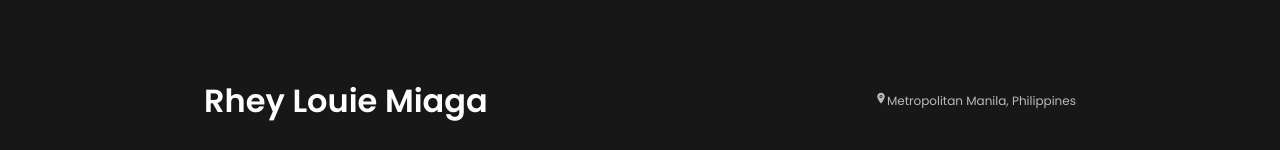
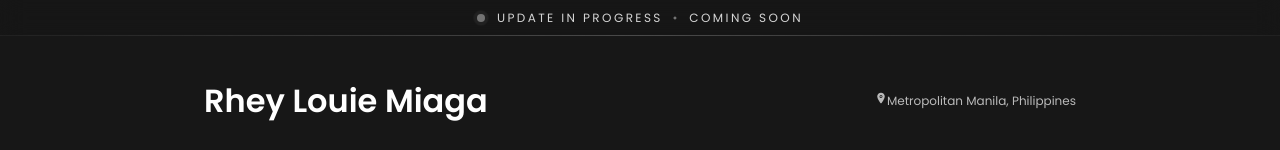
Before and after one commit to rheymiaga/Portfolio, a React (Vite) app in the folder frontend/: page / in a window 1280 px wide. Shown: the top 150 px of the page. Built offline with nearby package versions, Linux system fonts and the light colour scheme; no server answers.

Commit message:
chore: add temporary maintenance banner for upcoming updates

```diff
--- a/frontend/src/components/sections/About/AboutSection.tsx
+++ b/frontend/src/components/sections/About/AboutSection.tsx
@@ -88,7 +88,7 @@ export const AboutSection = () => {
             />
             <motion.div
                 className={`relative z-10 bg-neutral-900/90 backdrop-blur-xl rounded-xl shadow-[0_50px_100px_-20px_rgba(0,0,0,0.8)] border border-neutral-700/50 overflow-hidden font-mono
-                ${maximize ? "w-40 h-28 sm:w-56 sm:h-36" : "w-[92%] sm:w-[85%] md:w-162.5 h-76 md:h-112.5"}`}
+                ${maximize ? "w-40 h-28 sm:w-56 sm:h-36" : "w-[94%] sm:w-[85%] md:w-162.5 h-76 md:h-112.5"}`}
                 style={{
                     rotateX: cardRotateX,
                     rotateY: cardRotateY,
--- a/frontend/src/components/ui/buttons/terminalBtns.tsx
+++ /dev/null
@@ -1,30 +0,0 @@
-interface TerminalBtnsProps {
-    setShowLive: React.Dispatch<React.SetStateAction<boolean>>;
-    setOutput: React.Dispatch<React.SetStateAction<React.ReactNode | null>>;
-    handleRunCode: () => void;
-}
-
-export const TerminalBtns: React.FC<TerminalBtnsProps> = ({ setShowLive, setOutput, handleRunCode }) => {
-    return (
-        <>
-            <button
-            title="Click to run live server"
-                onClick={() => {
-                    setShowLive(true);
-                    handleRunCode();
-                }}
-                className="text-neutral-400 hover:bg-neutral-600 px-2 py-1 rounded text-xs"
-            >
-                Go Live
-            </button>
-
-            <button
-            title="Hide Panel"
-                onClick={() => setOutput(null)}
-                className="text-neutral-400 hover:bg-neutral-600 rounded-lg font-bold px-2"
-            >
-                ✕
-            </button>
-        </>
-    );
-};
--- a/frontend/src/components/ui/modals/terminalModal.tsx
+++ b/frontend/src/components/ui/modals/terminalModal.tsx
@@ -1,4 +1,4 @@
-import { TerminalBtns } from "../buttons/terminalBtns";
+import { FiRadio } from "react-icons/fi";
 
 interface TerminalModalProps {
     output: React.ReactNode | null;
@@ -17,16 +17,28 @@ export const TerminalModal: React.FC<TerminalModalProps> = ({
 }) => {
     return (
         <>
-            {output && (
-                <div className="fixed bottom-0 w-full left-0 bg-black text-green-400 font-mono text-sm h-28 border-t border-neutral-700">
-                    <div className="flex justify-between items-center bg-neutral-900 px-2 py-1 text-xs text-neutral-300 border-b border-neutral-700">
-                        <span>Terminal</span>
+            <div className={`fixed bottom-0 w-full left-0 bg-neutral-950 text-green-400 font-mono text-sm ${output ? "h-32" : "h-8"} border-t border-neutral-700`}>
+                <div className="flex justify-between items-center bg-neutral-950 px-2 py-1 text-xs text-neutral-300 border-b border-neutral-900">
+                    <span>{output ? "OUTPUT" : "TERMINAL"}</span>
                     <div className="flex gap-2">
-                            <TerminalBtns
-                                setShowLive={setShowLive}
-                                setOutput={setOutput}
-                                handleRunCode={handleRunCode}
-                            />
+                        <button
+                            title="Click to run live server"
+                            onClick={() => {
+                                setShowLive(true);
+                                handleRunCode();
+                            }}
+                            className="flex gap-1 items-center text-neutral-400 hover:bg-neutral-600 px-2 py-1 rounded text-xs"
+                        >
+                            <FiRadio /> Go Live
+                        </button>
+
+                        <button
+                            title="Hide Panel"
+                            onClick={() => setOutput(null)}
+                            className={`text-neutral-400 ${output ? 'inline' : 'hidden'} hover:bg-neutral-600 rounded-lg font-bold px-2`}
+                        >
+                            ✕
+                        </button>
                     </div>
                 </div>
                 <div className="p-2 overflow-y-auto h-20">
@@ -35,7 +47,6 @@ export const TerminalModal: React.FC<TerminalModalProps> = ({
                     <span className="animate-pulse">...|</span>
                 </div>
             </div>
-            )}
         </>
     );
 };
--- a/frontend/src/pages/Portfolio.tsx
+++ b/frontend/src/pages/Portfolio.tsx
@@ -22,6 +22,20 @@ export const Portfolio = ({ user, error }: PortfolioProps) => {
     return (
 
         <>
+            <div className="fixed top-0 left-0 w-full z-9999 overflow-hidden">
+                <div className="absolute inset-0 bg-neutral-900/60 backdrop-blur-md border-b border-white/5" />
+                <div className="absolute bottom-0 left-0 h-px w-full bg-linear-to-r from-transparent via-neutral-500/50 to-transparent" />
+                <div className="relative flex items-center justify-center gap-3 py-2.5 px-4">
+                    <span className="relative flex h-2 w-2">
+                        <span className="animate-ping absolute inline-flex h-full w-full rounded-full bg-neutral-400 opacity-75"></span>
+                        <span className="relative inline-flex rounded-full h-2 w-2 bg-neutral-500"></span>
+                    </span>
+
+                    <h3 className="text-[10px] md:text-xs text-neutral-300 poppins font-medium tracking-[0.2em] uppercase">
+                        Update in Progress <span className="text-neutral-500 mx-1">•</span> coming soon
+                    </h3>
+                </div>
+            </div>
             <ReiBot />
             <div className="flex flex-col max-w-4xl mx-auto gap-16 py-20 px-3 overflow-hidden">
                 {error && <p className="text-red-500 text-center mb-4">{error}</p>}
```
Lines whose indentation alone changed are shown as unchanged.
